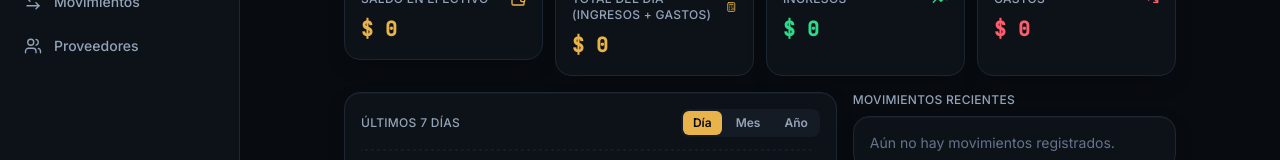
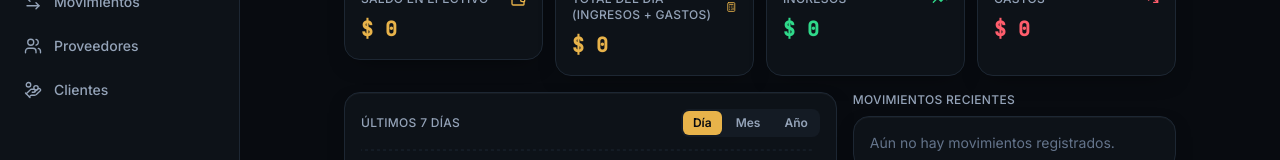
Before and after one commit to lordFullstack/contafacil, a React (Vite) app: page / in a window 1280 px wide. Shown: the part 146-306 px from the top of the page. Built offline with nearby package versions, Linux system fonts and the light colour scheme.

Commit message:
Update Sidebar.jsx

```diff
--- a/src/components/Sidebar.jsx
+++ b/src/components/Sidebar.jsx
@@ -1,9 +1,10 @@
-import { LayoutGrid, ArrowLeftRight, Users, Wallet } from 'lucide-react'
+import { LayoutGrid, ArrowLeftRight, Users, Wallet, HandCoins } from 'lucide-react'
 
 const TABS = [
   { id: 'dashboard', label: 'Dashboard', icon: LayoutGrid },
   { id: 'movimientos', label: 'Movimientos', icon: ArrowLeftRight },
   { id: 'proveedores', label: 'Proveedores', icon: Users },
+  { id: 'clientes', label: 'Clientes', icon: HandCoins },
 ]
 
 export default function Sidebar({ active, onChange, companyName }) {
```
